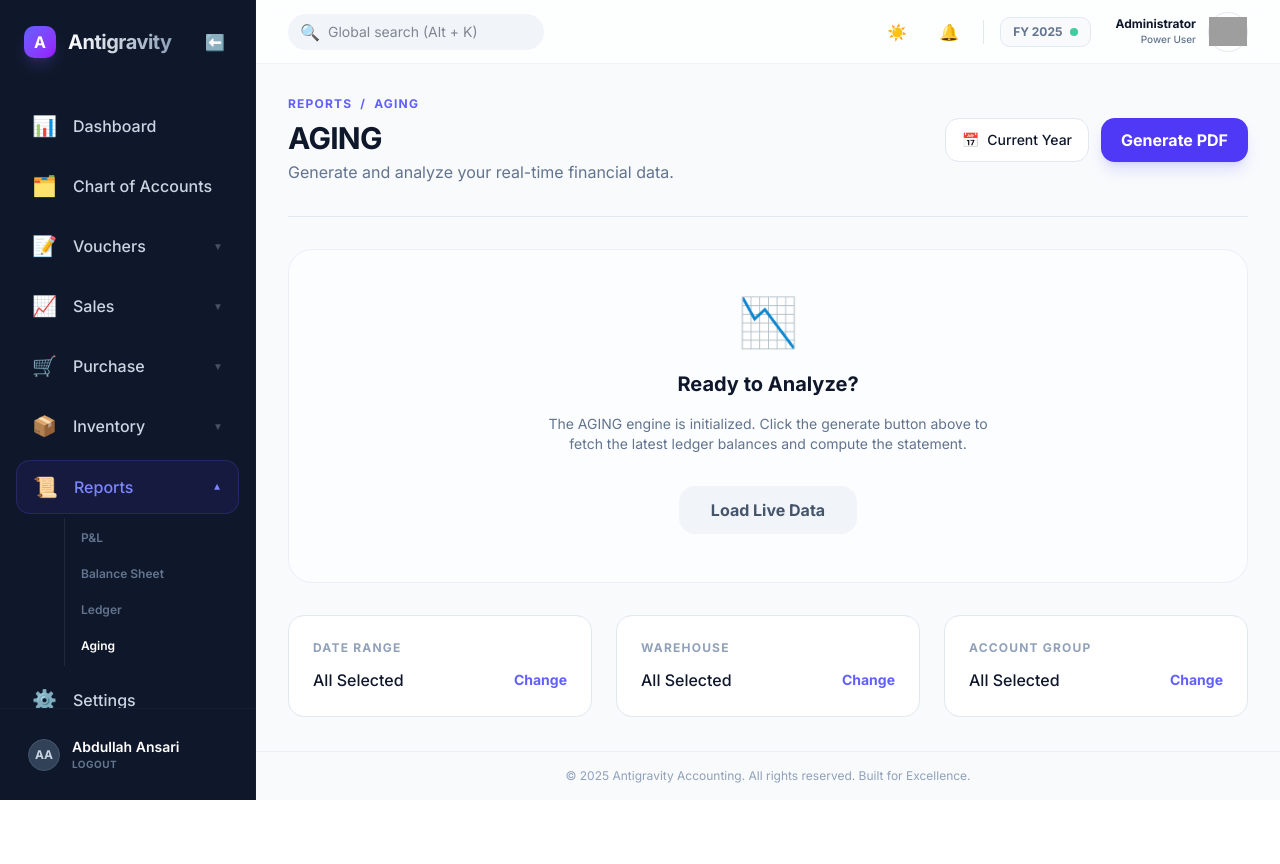
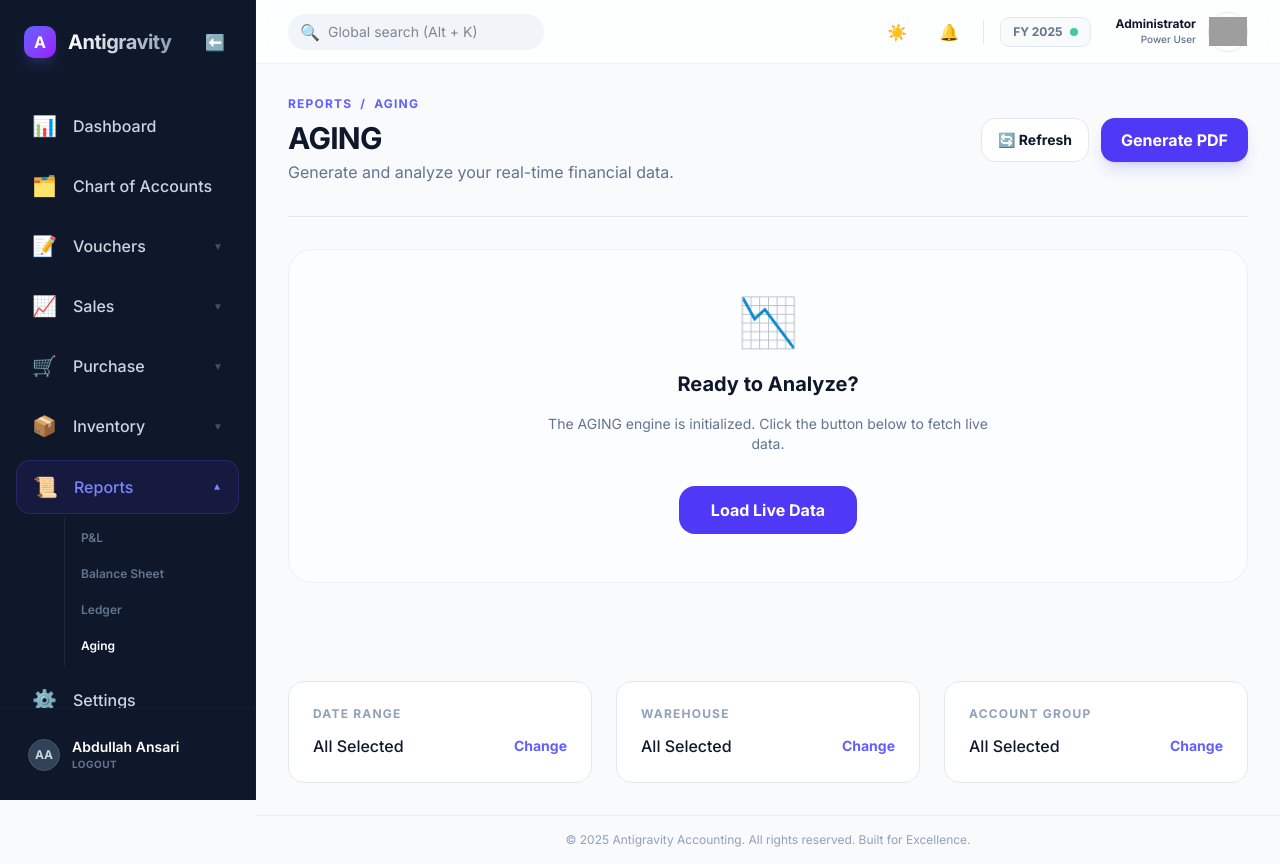
Before and after one commit to Ansari839/account-app, a Next.js app: page /finance/reports/aging in a window 1280 px wide. Before the commit the page ends 800 px from the top, so only its background shows below. Built offline with nearby package versions, Linux system fonts and the light colour scheme; sample sign-in values are in the browser's storage; grey boxes are pictures that could not be loaded.

Commit message:
feat: Add finance module UI pages and generated Prisma client files for various models.

```diff
--- a/app/finance/dashboard/page.tsx
+++ b/app/finance/dashboard/page.tsx
@@ -1,9 +1,42 @@
 "use client";
 
-import React from 'react';
+import React, { useEffect, useState } from 'react';
 import MainLayout from '@/components/MainLayout';
+import { authenticatedFetch } from '@/lib/api-client';
+
+interface DashboardStats {
+    monthlySales: number;
+    totalReceivables: number;
+    totalStockItems: number;
+    netProfit: number;
+}
 
 export default function DashboardPage() {
+    const [stats, setStats] = useState<DashboardStats | null>(null);
+    const [loading, setLoading] = useState(true);
+
+    useEffect(() => {
+        authenticatedFetch('/api/finance/dashboard/stats')
+            .then(res => res.json())
+            .then(json => {
+                if (json.success) {
+                    setStats(json.data);
+                }
+                setLoading(false);
+            })
+            .catch(err => {
+                console.error('Failed to fetch dashboard stats:', err);
+                setLoading(false);
+            });
+    }, []);
+
+    const statCards = [
+        { label: 'Monthly Sales', value: stats ? `$${stats.monthlySales.toLocaleString()}` : '$0', change: '+12.5%', color: 'indigo' },
+        { label: 'Receivables', value: stats ? `$${stats.totalReceivables.toLocaleString()}` : '$0', change: '-2.4%', color: 'rose' },
+        { label: 'Inventory Items', value: stats ? stats.totalStockItems.toString() : '0', change: '+5.1%', color: 'emerald' },
+        { label: 'Net Profit', value: stats ? `$${(stats.monthlySales * 0.2).toLocaleString()}` : '$0', change: '+8.2%', color: 'purple' } // Dummy logic for profit if not in API
+    ];
+
     return (
         <MainLayout>
             <div className="space-y-8 animate-in fade-in slide-in-from-bottom-4 duration-700">
@@ -22,17 +55,16 @@ export default function DashboardPage() {
 
                 {/* Quick Stats Grid */}
                 <div className="grid grid-cols-1 md:grid-cols-2 lg:grid-cols-4 gap-6">
-                    {[
-                        { label: 'Total Revenue', value: '$128,430', change: '+12.5%', color: 'indigo' },
-                        { label: 'Receivables', value: '$45,210', change: '-2.4%', color: 'rose' },
-                        { label: 'Inventory Value', value: '$89,000', change: '+5.1%', color: 'emerald' },
-                        { label: 'Net Profit', value: '$34,920', change: '+8.2%', color: 'purple' }
-                    ].map((stat, i) => (
+                    {statCards.map((stat, i) => (
                         <div key={i} className="group p-6 bg-white dark:bg-slate-900/40 border border-slate-200/60 dark:border-slate-800/60 rounded-2xl shadow-sm hover:shadow-xl hover:shadow-indigo-500/5 transition-all duration-300 relative overflow-hidden">
                             <div className={`absolute top-0 right-0 w-24 h-24 bg-${stat.color}-500/5 rounded-full -mr-8 -mt-8 group-hover:scale-150 transition-transform duration-500`}></div>
                             <p className="text-xs font-bold text-slate-500 uppercase tracking-wider">{stat.label}</p>
                             <div className="mt-4 flex items-end justify-between">
-                                <h2 className="text-2xl font-bold">{stat.value}</h2>
+                                {loading ? (
+                                    <div className="h-8 w-24 bg-slate-200 dark:bg-slate-800 animate-pulse rounded-lg"></div>
+                                ) : (
+                                    <h2 className="text-2xl font-bold">{stat.value}</h2>
+                                )}
                                 <span className={`text-[10px] font-bold px-2 py-1 rounded-full ${stat.change.startsWith('+') ? 'bg-emerald-500/10 text-emerald-500' : 'bg-rose-500/10 text-rose-500'}`}>
                                     {stat.change}
                                 </span>
--- a/app/finance/reports/[type]/page.tsx
+++ b/app/finance/reports/[type]/page.tsx
@@ -1,14 +1,147 @@
 "use client";
 
-import React, { useState } from 'react';
+import React, { useState, useEffect } from 'react';
 import MainLayout from '@/components/MainLayout';
 import { useParams, useSearchParams } from 'next/navigation';
+import { authenticatedFetch } from '@/lib/api-client';
+import DataTable, { Column } from '@/components/DataTable';
 
 export default function ReportViewer() {
     const { type } = useParams();
     const searchParams = useSearchParams();
-    const reportType = (type as string)?.replace(/-/g, ' ').toUpperCase() || 'REPORT';
-    const subType = searchParams.get('type');
+    const reportPath = type as string;
+    const reportType = reportPath?.replace(/-/g, ' ').toUpperCase() || 'REPORT';
+
+    const [data, setData] = useState<any>(null);
+    const [loading, setLoading] = useState(false);
+    const [error, setError] = useState<string | null>(null);
+
+    const fetchData = async () => {
+        setLoading(true);
+        setError(null);
+        try {
+            // Default dates for now (Current Year)
+            const start = '2025-01-01';
+            const end = '2025-12-31';
+
+            let url = `/api/finance/reports/${reportPath}?startDate=${start}&endDate=${end}`;
+
+            // Special cases for parameters
+            if (reportPath === 'ledger') {
+                const accId = searchParams.get('accountId');
+                if (!accId) {
+                    setError("Please select an account for the Ledger report.");
+                    setLoading(false);
+                    return;
+                }
+                url += `&accountId=${accId}`;
+            }
+
+            const res = await authenticatedFetch(url);
+            const json = await res.json();
+
+            if (json.success) {
+                setData(json.data);
+            } else {
+                setError(json.error || "Failed to fetch report data");
+            }
+        } catch (err) {
+            setError("Connectivity error. Please try again.");
+        } finally {
+            setLoading(false);
+        }
+    };
+
+    const renderReportContent = () => {
+        if (loading) return (
+            <div className="p-20 text-center">
+                <div className="animate-spin w-10 h-10 border-4 border-indigo-600 border-t-transparent rounded-full mx-auto mb-4" />
+                <p className="text-slate-500 font-bold uppercase tracking-widest text-[10px]">Computing Statement...</p>
+            </div>
+        );
+
+        if (!data) return (
+            <div className="bg-white/50 dark:bg-slate-900/30 backdrop-blur-sm border border-slate-200/60 dark:border-slate-800/60 rounded-3xl p-12 text-center">
+                <div className="max-w-md mx-auto space-y-4">
+                    <div className="text-5xl mb-6">📉</div>
+                    <h2 className="text-xl font-bold">{error ? 'Oops!' : 'Ready to Analyze?'}</h2>
+                    <p className="text-slate-500 text-sm">
+                        {error || `The ${reportType} engine is initialized. Click the button below to fetch live data.`}
+                    </p>
+                    <div className="pt-4">
+                        <button
+                            onClick={fetchData}
+                            className="px-8 py-3 bg-indigo-600 text-white font-bold rounded-2xl hover:bg-indigo-700 transition-all font-bold"
+                        >
+                            Load Live Data
+                        </button>
+                    </div>
+                </div>
+            </div>
+        );
+
+        // Conditional Rendering based on Report Type
+        if (reportPath === 'trial-balance') {
+            const rowWithIds = data.map((r: any, i: number) => ({ ...r, id: `tb-${i}` }));
+            const columns: Column<any>[] = [
+                { header: 'Code', accessor: (row: any) => row.accountCode },
+                { header: 'Account Name', accessor: (row: any) => row.accountName },
+                { header: 'Type', accessor: (row: any) => row.type },
+                { header: 'Debit', accessor: (row: any) => row.debit > 0 ? `$${row.debit.toLocaleString()}` : '-' },
+                { header: 'Credit', accessor: (row: any) => row.credit > 0 ? `$${row.credit.toLocaleString()}` : '-' },
+            ];
+            return <DataTable data={rowWithIds} columns={columns} />;
+        }
+
+        if (reportPath === 'profit-loss') {
+            const incomeWithIds = data.income.map((r: any, i: number) => ({ ...r, id: `inc-${i}` }));
+            const expenseWithIds = data.expense.map((r: any, i: number) => ({ ...r, id: `exp-${i}` }));
+
+            return (
+                <div className="grid grid-cols-1 md:grid-cols-2 gap-8">
+                    <div className="space-y-4">
+                        <h3 className="text-lg font-bold text-emerald-500 uppercase tracking-tight">Income</h3>
+                        <DataTable
+                            data={incomeWithIds}
+                            columns={[
+                                { header: 'Account', accessor: (r: any) => r.name },
+                                { header: 'Amount', accessor: (r: any) => `$${r.amount.toLocaleString()}` }
+                            ]}
+                        />
+                        <div className="p-4 bg-emerald-500/10 border border-emerald-500/20 rounded-xl flex justify-between font-bold">
+                            <span>Total Income</span>
+                            <span>${data.totalIncome.toLocaleString()}</span>
+                        </div>
+                    </div>
+                    <div className="space-y-4">
+                        <h3 className="text-lg font-bold text-rose-500 uppercase tracking-tight">Expenses</h3>
+                        <DataTable
+                            data={expenseWithIds}
+                            columns={[
+                                { header: 'Account', accessor: (r: any) => r.name },
+                                { header: 'Amount', accessor: (r: any) => `$${r.amount.toLocaleString()}` }
+                            ]}
+                        />
+                        <div className="p-4 bg-rose-500/10 border border-rose-500/20 rounded-xl flex justify-between font-bold">
+                            <span>Total Expense</span>
+                            <span>${data.totalExpense.toLocaleString()}</span>
+                        </div>
+                    </div>
+                    <div className="md:col-span-2 p-6 bg-indigo-600 text-white rounded-2xl flex justify-between items-center shadow-xl shadow-indigo-500/20">
+                        <span className="text-xl font-bold">Net Profit / Loss</span>
+                        <span className="text-3xl font-black">${data.netProfit.toLocaleString()}</span>
+                    </div>
+                </div>
+            );
+        }
+
+        // Generic fallback for JSON data
+        return (
+            <pre className="bg-slate-900 text-indigo-400 p-6 rounded-2xl overflow-auto text-xs font-mono border border-slate-800">
+                {JSON.stringify(data, null, 2)}
+            </pre>
+        );
+    };
 
     return (
         <MainLayout>
@@ -19,37 +152,26 @@ export default function ReportViewer() {
                             <span>Reports</span>
                             <span>/</span>
                             <span>{reportType}</span>
-                            {subType && <span>({subType})</span>}
                         </div>
                         <h1 className="text-3xl font-bold tracking-tight">{reportType}</h1>
                         <p className="text-slate-500 mt-1">Generate and analyze your real-time financial data.</p>
                     </div>
 
                     <div className="flex gap-3">
-                        <div className="flex items-center gap-2 bg-white dark:bg-slate-900 border border-slate-200 dark:border-slate-800 rounded-xl px-4 py-2 text-sm font-medium">
-                            <span className="text-slate-400">📅</span>
-                            <span>Current Year</span>
-                        </div>
+                        <button
+                            onClick={fetchData}
+                            className="px-4 py-2 bg-white dark:bg-slate-900 border border-slate-200 dark:border-slate-800 rounded-xl text-sm font-bold hover:bg-slate-50 transition-all font-bold"
+                        >
+                            🔄 Refresh
+                        </button>
                         <button className="px-5 py-2.5 bg-indigo-600 text-white font-bold rounded-xl shadow-lg shadow-indigo-500/20 hover:scale-105 transition-all">
                             Generate PDF
                         </button>
                     </div>
                 </div>
 
-                {/* Report Placeholder Content */}
-                <div className="bg-white/50 dark:bg-slate-900/30 backdrop-blur-sm border border-slate-200/60 dark:border-slate-800/60 rounded-3xl p-12 text-center">
-                    <div className="max-w-md mx-auto space-y-4">
-                        <div className="text-5xl mb-6">📉</div>
-                        <h2 className="text-xl font-bold">Ready to Analyze?</h2>
-                        <p className="text-slate-500 text-sm">
-                            The {reportType} engine is initialized. Click the generate button above to fetch the latest ledger balances and compute the statement.
-                        </p>
-                        <div className="pt-4">
-                            <button className="px-8 py-3 bg-slate-100 dark:bg-slate-800 text-slate-600 dark:text-slate-300 font-bold rounded-2xl hover:bg-slate-200 transition-all">
-                                Load Live Data
-                            </button>
-                        </div>
-                    </div>
+                <div className="min-h-[400px]">
+                    {renderReportContent()}
                 </div>
 
                 {/* Report Parameters Section */}
--- a/app/finance/vouchers/[type]/page.tsx
+++ b/app/finance/vouchers/[type]/page.tsx
@@ -1,19 +1,55 @@
 "use client";
 
-import React from 'react';
+import React, { useEffect, useState } from 'react';
 import MainLayout from '@/components/MainLayout';
-import DataTable from '@/components/DataTable';
+import DataTable, { Column } from '@/components/DataTable';
 import { useParams } from 'next/navigation';
+import { authenticatedFetch } from '@/lib/api-client';
 
 export default function GenericVoucherPage() {
     const { type } = useParams();
     const voucherType = (type as string)?.toUpperCase() || 'VOUCHER';
 
-    const columns = [
-        { header: 'No', accessor: (v: any) => v.number },
-        { header: 'Date', accessor: (v: any) => v.date },
-        { header: 'Narration', accessor: (v: any) => v.narration },
-        { header: 'Total', accessor: (v: any) => v.total }
+    const [vouchers, setVouchers] = useState<any[]>([]);
+    const [loading, setLoading] = useState(true);
+
+    useEffect(() => {
+        // Mapping types to API endpoints (handling Journal for now as only one active)
+        const endpointMap: Record<string, string> = {
+            'journal': '/api/finance/vouchers/journal',
+            'payment': '/api/finance/vouchers/journal', // Placeholder
+            'receipt': '/api/finance/vouchers/journal', // Placeholder
+        };
+
+        const url = endpointMap[(type as string)?.toLowerCase()] || '/api/finance/vouchers/journal';
+
+        authenticatedFetch(url)
+            .then(res => res.json())
+            .then(json => {
+                if (json.success) {
+                    setVouchers(json.data);
+                }
+                setLoading(false);
+            })
+            .catch(err => {
+                console.error('Failed to fetch vouchers:', err);
+                setLoading(false);
+            });
+    }, [type]);
+
+    const columns: Column<any>[] = [
+        { header: 'No', accessor: (v) => v.number },
+        { header: 'Date', accessor: (v) => new Date(v.date).toLocaleDateString() },
+        { header: 'Narration', accessor: (v) => v.narration || 'N/A' },
+        { header: 'Reference', accessor: (v) => v.reference || '-' },
+        {
+            header: 'Status',
+            accessor: (v) => (
+                <span className={`px-2 py-0.5 rounded-full text-[10px] font-bold ${v.status ? 'bg-emerald-500/10 text-emerald-500' : 'bg-rose-500/10 text-rose-500'}`}>
+                    {v.status ? 'CONFIRMED' : 'DRAFT'}
+                </span>
+            )
+        }
     ];
 
     return (
@@ -30,8 +66,9 @@ export default function GenericVoucherPage() {
                 </div>
 
                 <DataTable
-                    data={[]}
+                    data={vouchers}
                     columns={columns}
+                    isLoading={loading}
                     searchPlaceholder={`Search ${voucherType.toLowerCase()}s...`}
                 />
             </div>
```
